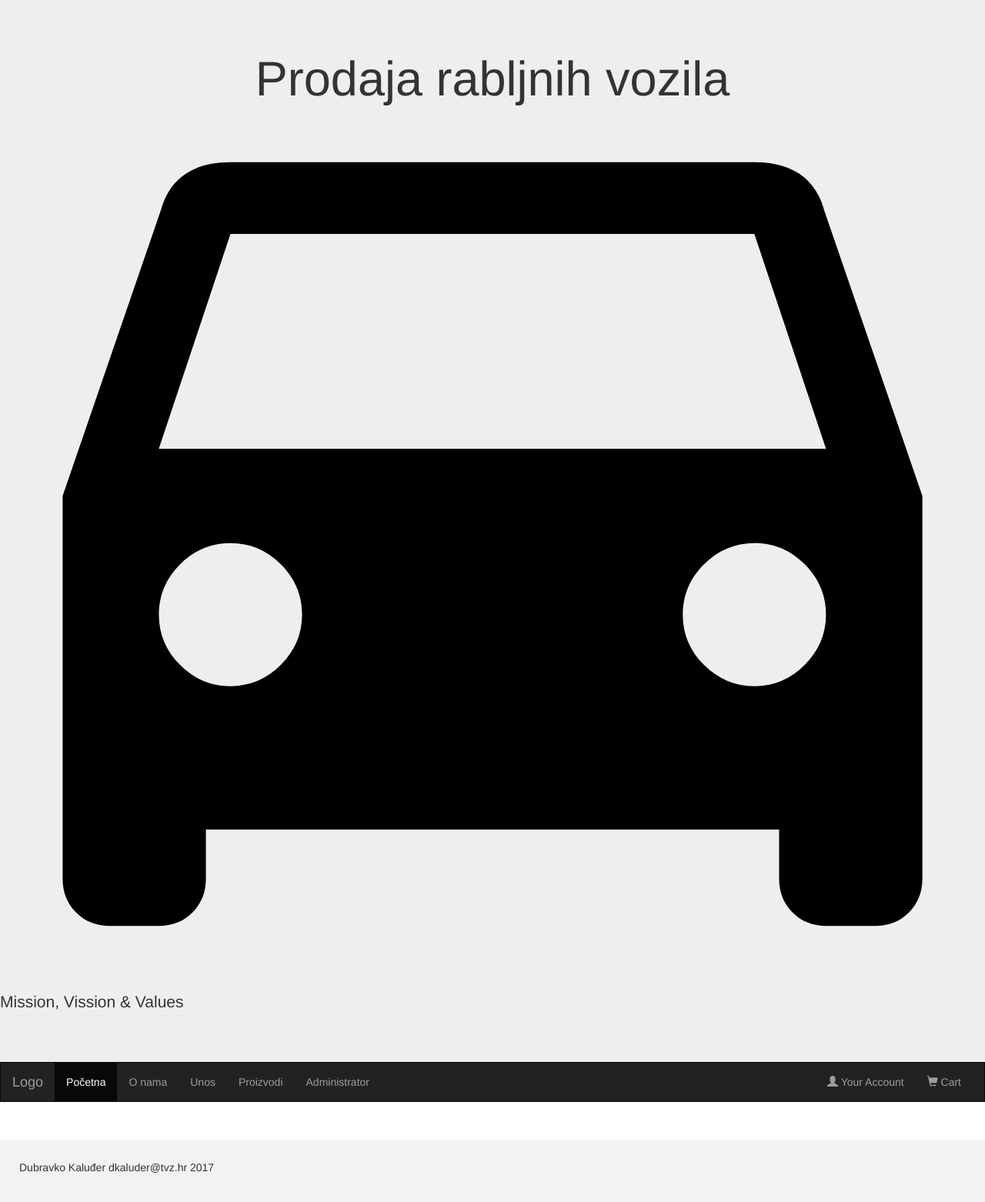
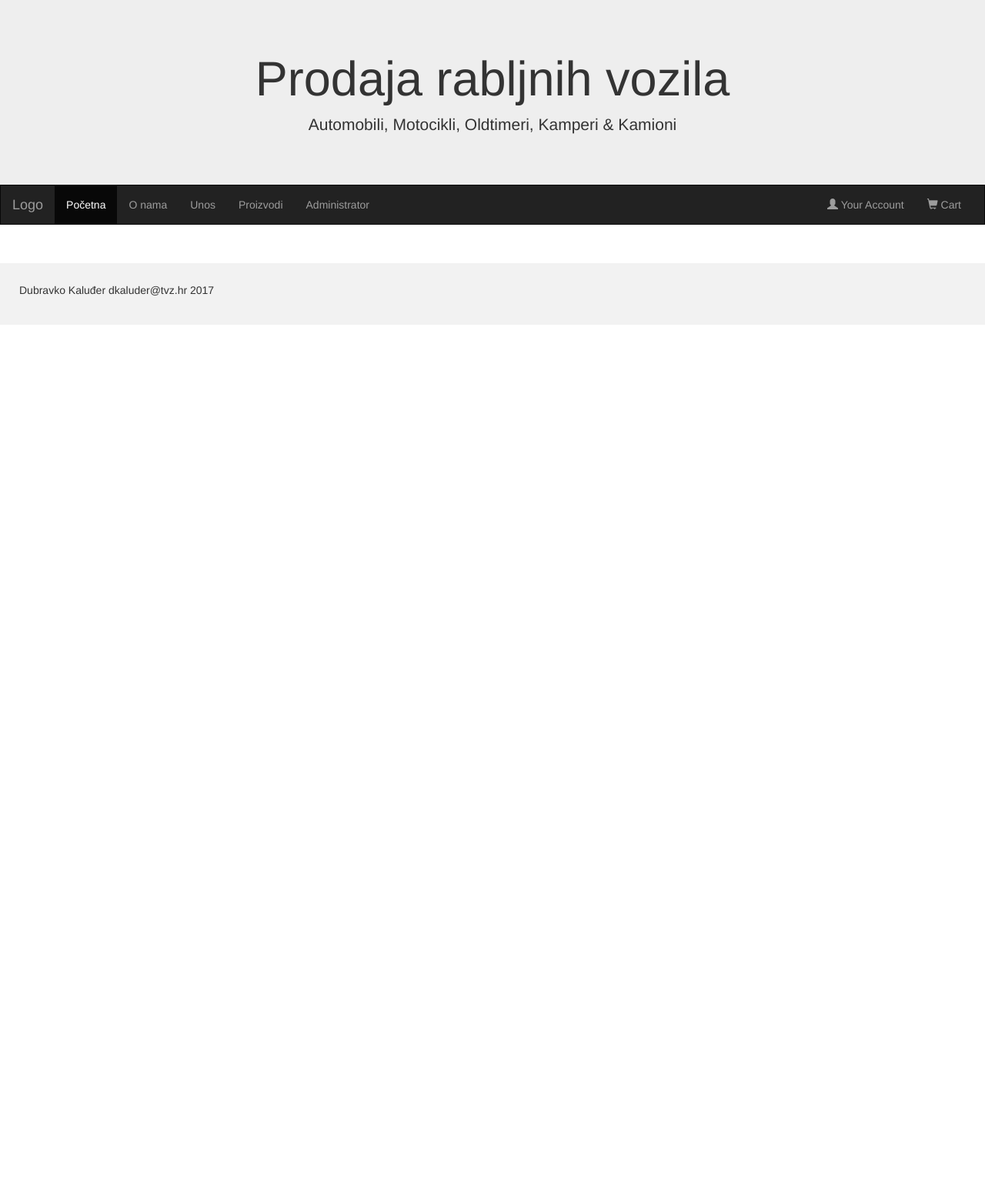
Before and after one commit to dkaluder/PWA2017, a PHP site: page /bootstrap.php in a window 1280 px wide. Shown: the whole page at 77% size. After the commit the page ends 422 px from the top, so only its background shows below. Run offline with PHP 8.4, Linux system fonts and the light colour scheme; some libraries are stand-ins or nearby versions.

Commit message:
izbacena slika loga-bootstrap

```diff
--- a/bootstrap.php
+++ b/bootstrap.php
@@ -30,8 +30,8 @@
 	<body>
 	<div class="jumbotron">
 	<div class="container text-center">
-    <h1>Prodaja rabljnih vozila <img src="Img/logoCar.svg"></div></h1>
-    <p>Mission, Vission & Values</p>
+    <h1>Prodaja rabljnih vozila</h1>
+    <p>Automobili, Motocikli, Oldtimeri, Kamperi & Kamioni</p>
 	</div>
 	</div>
 
```
